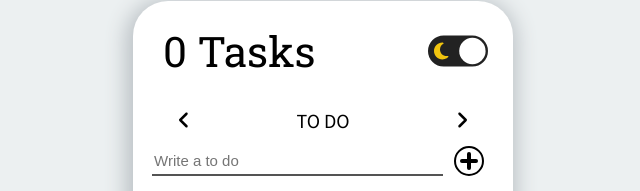
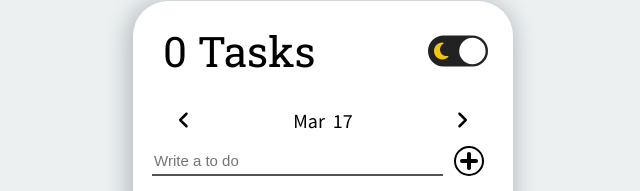
Before and after one commit to YuchanJung/todolist, a React (Create React App) app: page / in a window 1280 px wide. Shown: the part 149-340 px from the top of the page, without its empty margins (317-957 px from the left). Built offline with nearby package versions, Linux system fonts and the light colour scheme.

Commit message:
update selectdate bar

```diff
--- a/src/atom.tsx
+++ b/src/atom.tsx
@@ -6,11 +6,18 @@ export enum Categories {
   DONE = "DONE",
 }
 
+export interface IDate {
+  month: number;
+  day: number;
+  year: number;
+}
+
 export interface IToDo {
   text: string;
   id: number;
   category: Categories;
   checked: boolean;
+  date: IDate;
 }
 
 export const TODOS_KEY = "toDos";
@@ -26,16 +33,44 @@ export const toDosState = atom<IToDo[]>({
   default: [],
 });
 
+export function returnDate(date: Date) {
+  const returnDate: IDate = {
+    month: date.getMonth(),//date.toLocaleString("en-us", { month: "short" }),
+    day: date.getDate(),
+    year: date.getFullYear(),
+  };
+  return returnDate;
+}
+
+export const dateState = atom<IDate>({
+  key: "date",
+  default: returnDate(new Date()),
+})
+
 export const categoryState = atom<Categories>({
   key: "category",
   default: Categories.TO_DO,
 });
 
-export const toDosSelector = selector({
-  key: "toDosSelector",
+export const toDosCatSelector = selector({
+  key: "toDosCatSelector",
   get: ({ get }) => {
     const toDos = get(toDosState);
     const category = get(categoryState);
     return toDos.filter((toDo) => toDo.category === category);
   },
 });
+
+export const toDosDateSelector = selector({
+  key: "toDosDateSelector",
+  get: ({get}) => {
+    const toDos = get(toDosState);
+    const date = get(dateState);
+    return toDos.filter(
+      (toDo) =>
+        toDo.date.day === date.day &&
+        toDo.date.month === date.month &&
+        toDo.date.year === date.year
+    );
+  }
+})
--- a/src/components/CreateToDo.tsx
+++ b/src/components/CreateToDo.tsx
@@ -1,7 +1,7 @@
 import { useForm } from "react-hook-form";
 import { useRecoilValue, useSetRecoilState } from "recoil";
 import styled from "styled-components";
-import { categoryState, toDosState, TODOS_KEY } from "../atom";
+import { categoryState, dateState, toDosState, TODOS_KEY } from "../atom";
 
 const Container = styled.div`
   width: 90%;
@@ -71,7 +71,6 @@ const CreateButton = styled.button`
   }
 `;
 
-
 interface IForm {
   toDo: string;
 }
@@ -85,9 +84,13 @@ function CreateToDo() {
   } = useForm<IForm>();
   const setToDos = useSetRecoilState(toDosState);
   const category = useRecoilValue(categoryState);
+  const date = useRecoilValue(dateState);
   const onValid = ({ toDo }: IForm) => {
     setToDos((prev) => {
-        const newToDos = [...prev, { text: toDo, id: Date.now(), category, checked: false }];
+      const newToDos = [
+        ...prev,
+        { text: toDo, id: Date.now(), category, checked: false, date },
+      ];
       localStorage.setItem(TODOS_KEY, JSON.stringify(newToDos));
       return newToDos;
     });
--- a/src/components/SelectDate.tsx
+++ b/src/components/SelectDate.tsx
@@ -3,7 +3,7 @@ import { FontAwesomeIcon } from "@fortawesome/react-fontawesome";
 import React from "react";
 import { useRecoilState } from "recoil";
 import styled from "styled-components";
-import { Categories, categoryState } from "../atom";
+import { Categories, dateState, IDate, returnDate } from "../atom";
 
 const Container = styled.div`
   display: flex;
@@ -29,37 +29,59 @@ const RightButton = styled(ChangeDateButton)`
   right: 5px;
 `;
 
-const CategorySpan = styled.span`
+const DateSpan = styled.span`
   font-size: 20px;
 `;
 
+/*
 function changeCat(category: Categories, direction: string) {
   const categories = Object.values(Categories);
+  const date = new Date();
   const currentIndex = categories.findIndex((cat) => cat === category);
+  console.log(date.toLocaleString("en-us", { month: "short" }));
   return direction === "left"
     ? categories[currentIndex - 1]
     : categories[currentIndex + 1];
 }
+*/
+
+function changeDate(date: IDate, direction: string) {
+  const today = new Date(date.year, date.month, date.day);
+  const change = direction === "left" ? -1 : 1;
+  const yesterday = new Date(today.setDate(today.getDate() + change));
+  return returnDate(yesterday);
+}
 
 function SelectDate() {
-  const [category, setCategory] = useRecoilState(categoryState);
+  // const [category, setCategory] = useRecoilState(categoryState);
+  const [date, setDate] = useRecoilState(dateState);
+  const monthNames = [
+    "Jan",
+    "Feb",
+    "Mar",
+    "Apr",
+    "May",
+    "Jun",
+    "Jul",
+    "Aug",
+    "Sep",
+    "Oct",
+    "Nov",
+    "Dec",
+  ];
   const onClick = (event: React.FormEvent<HTMLButtonElement>) => {
     const direction = event.currentTarget.value;
-    setCategory(changeCat(category, direction));
+    setDate(changeDate(date, direction));
   };
   return (
     <Container>
-      {category !== Categories.DOING && (
       <LeftButton value="left" onClick={onClick}>
         <FontAwesomeIcon icon={faAngleLeft} className="angleLeft" />
       </LeftButton>
-      )}
-      <CategorySpan>{category}</CategorySpan>
-      {category !== Categories.DONE && (
+      <DateSpan>{monthNames[date.month]}&nbsp;&nbsp;{date.day}</DateSpan>
       <RightButton value="right" onClick={onClick}>
         <FontAwesomeIcon icon={faAngleRight} className="angleRight" />
       </RightButton>
-      )}
     </Container>
   );
 }
--- a/src/components/ToDo.tsx
+++ b/src/components/ToDo.tsx
@@ -47,7 +47,7 @@ function addedToDos(oldToDos: IToDo[], newToDo: IToDo, targetIndex: number) {
   ];
 }
 
-function ToDo({ text, category, id, checked }: IToDo) {
+function ToDo({ text, category, id, checked, date }: IToDo) {
   const setToDos = useSetRecoilState(toDosState);
   const onClick = (event: React.MouseEvent<HTMLButtonElement>) => {
     const {
@@ -59,7 +59,7 @@ function ToDo({ text, category, id, checked }: IToDo) {
       if (name === "DELETE") {
         newToDos = deletedToDos(oldToDos, targetIndex);
       } else {
-        const newToDo = { text, id, category: name as Categories, checked };
+        const newToDo = { text, id, category: name as Categories, checked, date };
         newToDos = addedToDos(oldToDos, newToDo, targetIndex);
       }
       localStorage.setItem(TODOS_KEY, JSON.stringify(newToDos));
@@ -69,7 +69,7 @@ function ToDo({ text, category, id, checked }: IToDo) {
   const onChange = () => {
     setToDos((oldToDos) => {
       const targetIndex = oldToDos.findIndex((toDo) => toDo.id === id);
-      const newToDo = { text, id, category, checked: !checked };
+      const newToDo = { text, id, category, checked: !checked, date };
       const newToDos = addedToDos(oldToDos, newToDo, targetIndex);
       localStorage.setItem(TODOS_KEY, JSON.stringify(newToDos));
       return newToDos;
--- a/src/components/ToDoList.tsx
+++ b/src/components/ToDoList.tsx
@@ -4,7 +4,8 @@ import styled from "styled-components";
 import {
   isDarkState,
   ISDARK_KEY,
-  toDosSelector,
+  toDosCatSelector,
+  toDosDateSelector,
   toDosState,
   TODOS_KEY,
 } from "../atom";
@@ -73,11 +74,12 @@ function WholeList() {
   Can I use useEffect hook?
   link : https://github.com/facebookexperimental/Recoil/issues/12
   */
-  const toDosByCat = useRecoilValue(toDosSelector);
+  const toDosByCat = useRecoilValue(toDosCatSelector);
+  const toDosByDate = useRecoilValue(toDosDateSelector);
   return (
     <Container>
       <Header>
-        <Title>{toDosByCat.length} Tasks</Title>
+        <Title>{toDosByDate.length} Tasks</Title>
         <DarkModeButton />
       </Header>
       {/*<SelectCategory />*/}
@@ -85,7 +87,7 @@ function WholeList() {
         <SelectDate />
         <CreateToDo />
         <Contents>
-          {toDosByCat.map((toDo) => (
+          {toDosByDate.map((toDo) => (
             <ToDo key={toDo.id} {...toDo} />
           ))}
         </Contents>
```
Lines whose indentation alone changed are shown as unchanged.
